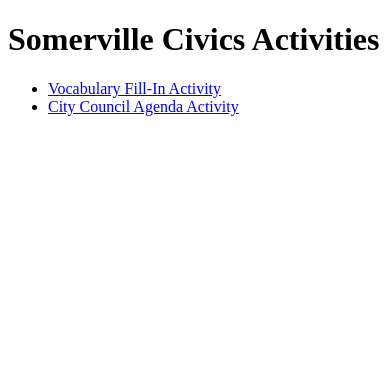
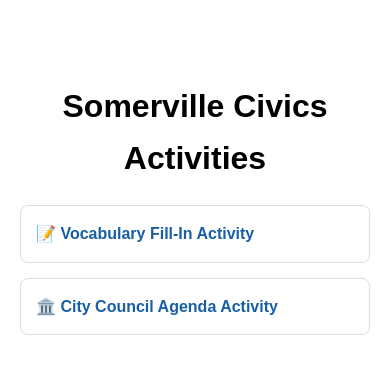
Before and after one commit to nabinpoudelnp/somerville_civics, a plain HTML site: page index.html in a window 390 px wide. Drawn offline with Linux system fonts and the light colour scheme.

Commit message:
Update index.html
support mobile view

```diff
--- a/index.html
+++ b/index.html
@@ -2,14 +2,51 @@
 <html>
 <head>
   <meta charset="UTF-8">
+  <meta name="viewport" content="width=device-width, initial-scale=1.0">
   <title>Somerville Civics Activities</title>
+  <style>
+    body {
+      font-family: Arial, sans-serif;
+      max-width: 700px;
+      margin: 40px auto;
+      padding: 20px;
+      line-height: 1.6;
+    }
+
+    h1 {
+      text-align: center;
+    }
+
+    ul {
+      list-style: none;
+      padding: 0;
+    }
+
+    li {
+      margin: 15px 0;
+    }
+
+    a {
+      display: block;
+      padding: 15px;
+      border: 1px solid #ddd;
+      border-radius: 8px;
+      text-decoration: none;
+      color: #185FA5;
+      font-weight: bold;
+    }
+
+    a:hover {
+      background: #f5f8fc;
+    }
+  </style>
 </head>
 <body>
   <h1>Somerville Civics Activities</h1>
 
   <ul>
-    <li><a href="vocabulary_practice.html">Vocabulary Fill-In Activity</a></li>
-    <li><a href="sample_city-council_agenda.html">City Council Agenda Activity</a></li>
+    <li><a href="vocabulary_practice.html">📝 Vocabulary Fill-In Activity</a></li>
+    <li><a href="sample_city-council_agenda.html">🏛️ City Council Agenda Activity</a></li>
   </ul>
 </body>
 </html>
```
